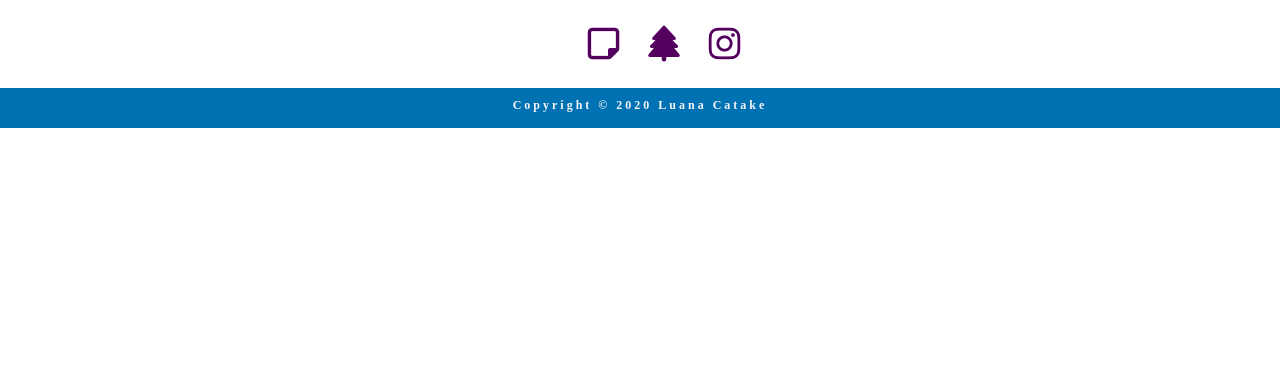
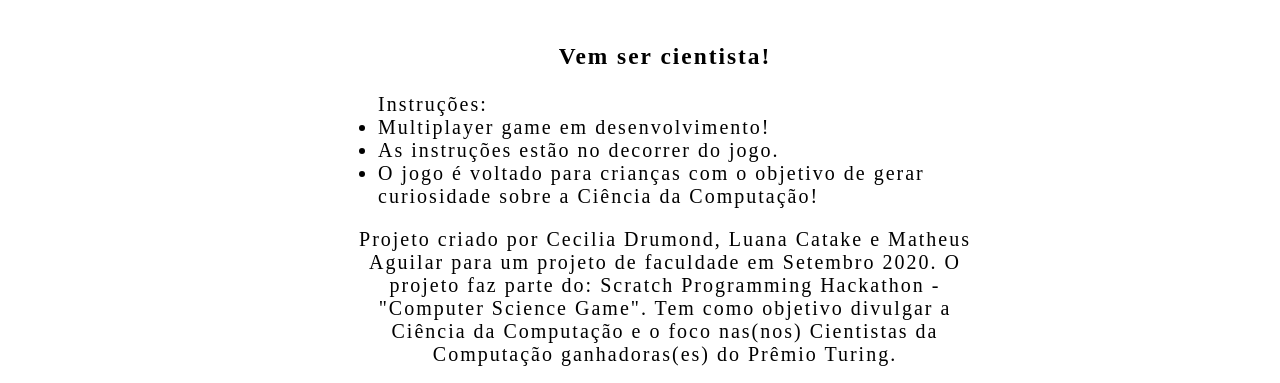
Before and after one commit to Lucatake/BLOG_Lucatake, a PHP site: page /scratch.html in a window 1280 px wide. Shown: the part 2205-2588 px from the top of the page. Before the commit the page ends 2333 px from the top, so only its background shows below. Run offline with PHP 8.4, Linux system fonts and the light colour scheme; some libraries are stand-ins or nearby versions.

Commit message:
Game description add

```diff
--- a/scratch.html
+++ b/scratch.html
@@ -80,7 +80,32 @@
                   allow="accelerometer; autoplay; clipboard-write; encrypted-media; gyroscope; picture-in-picture" allowfullscreen class="videoAula"></iframe>
               <h1>Projetos Scratch</h1>
               <p>Esses foram os projetos Scratch implementados na matéria de Laboratório de Introdução à Programação (LIP).</p>
+              <h3 class="game">Mulheres Incríveis</h3>
+                <ul class="pinstrução">
+                  Instruções:
+                  <li>Para iniciar, clique na bandeira verde.</li>
+                  <li>Multiplayer: Use as setas (cima, baixo, esquerda e direita) e as letras (W, S, A, D) para movimentar as personagens;</li>
+                  <li>Vá em direção aos objetos para saber mais, no entanto, é preciso que cheguem juntas nele, pois juntas somos mais fortes!</li>
+                  <li>Para isso, passe pelos labirintos utilizando os botões.</li>
+                </ul>
+              <p>
+                Esse jogo foi feito por Luana Catake para um projeto de faculdade em Agosto 2020.
+                Minha motivação para esse projeto foi inspirar meninas e mulheres.
+              </p>
               <iframe src="https://scratch.mit.edu/projects/415996168/embed" allowtransparency="true" width="485" height="402" frameborder="0" scrolling="no" allowfullscreen class="jogos"></iframe>
+              <h3 class="game">Vem ser cientista!</h3>
+              <ul class="pinstrução">
+                Instruções:
+                <li>Multiplayer game em desenvolvimento! </li>
+                <li>As instruções estão no decorrer do jogo.</li>
+                <li>O jogo é voltado para crianças com o objetivo de gerar curiosidade sobre a Ciência da Computação! </li>
+              </ul>
+            <p>
+              Projeto criado por Cecilia Drumond, Luana Catake e Matheus Aguilar para um projeto de faculdade em Setembro 2020.
+              O projeto faz parte do: Scratch Programming Hackathon - "Computer Science Game".
+              Tem como objetivo divulgar a Ciência da Computação e o foco nas(nos) Cientistas da Computação ganhadoras(es) do Prêmio Turing.
+            </p>
+              <p></p>
               <iframe src="https://scratch.mit.edu/projects/422706927/embed" allowtransparency="true" width="485" height="402" frameborder="0" scrolling="no" allowfullscreen class="jogos"></iframe>
             </section>
           <section class="redes">
--- a/style.css
+++ b/style.css
@@ -111,6 +111,8 @@
     padding-top: 10px;
     color: whitesmoke;
 }
+.pinstrução{ text-align: left;}
+.game{ margin-top: 60px;}
 
 /*responsividade*/
 /*Media Queries*/
@@ -196,6 +198,7 @@
 
 /*BODY*/
     .body{ margin: 0px 280px 0px 330px; }
+    .pinstrução{ max-width: 900px;}
 
 /*scratch e slnova*/
     .img_scratch, .img_slnova{ width: 120px; padding-left: 20px;}
```
Also changed, not shown: slnova.html (+9 -0 lines).
